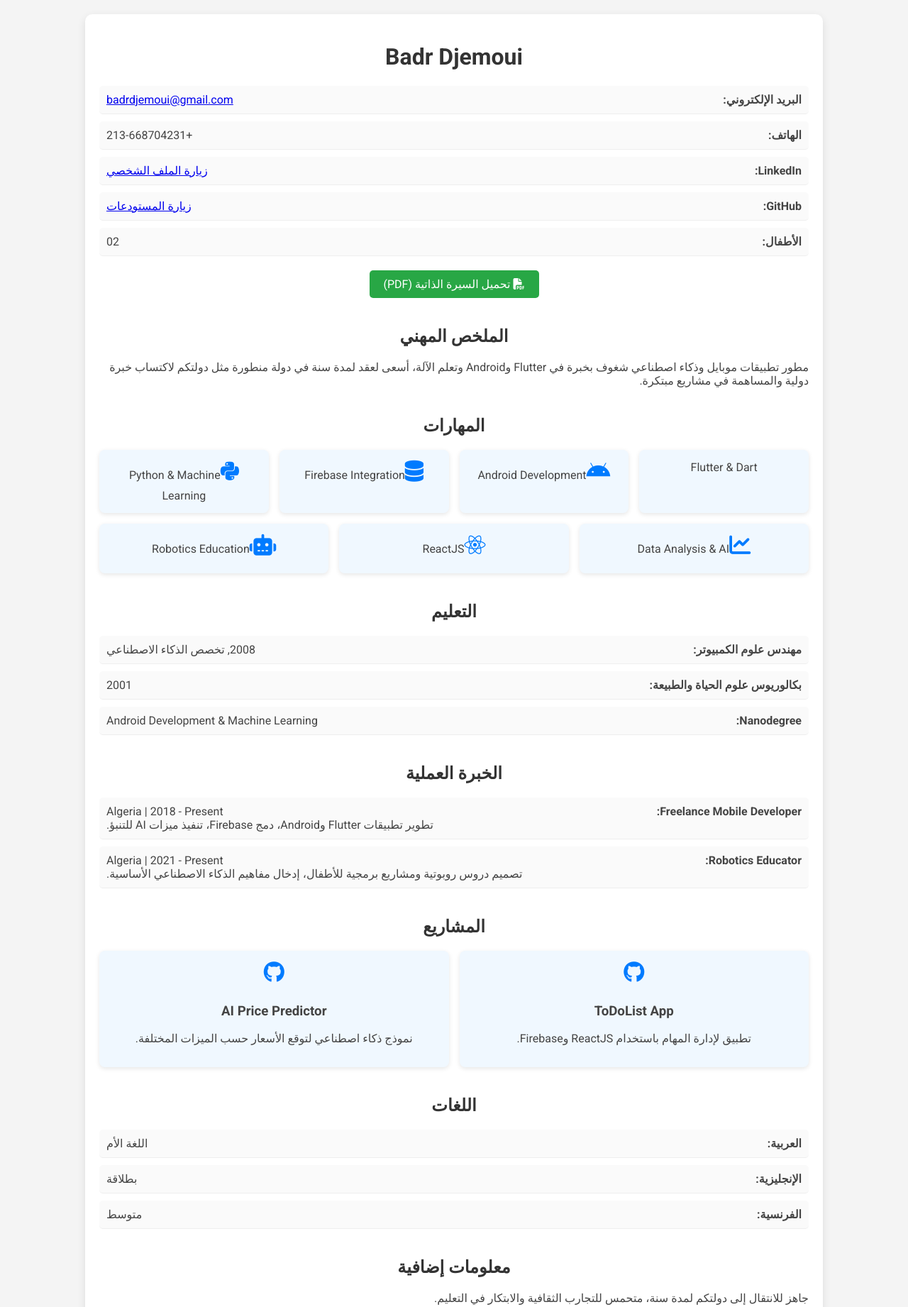
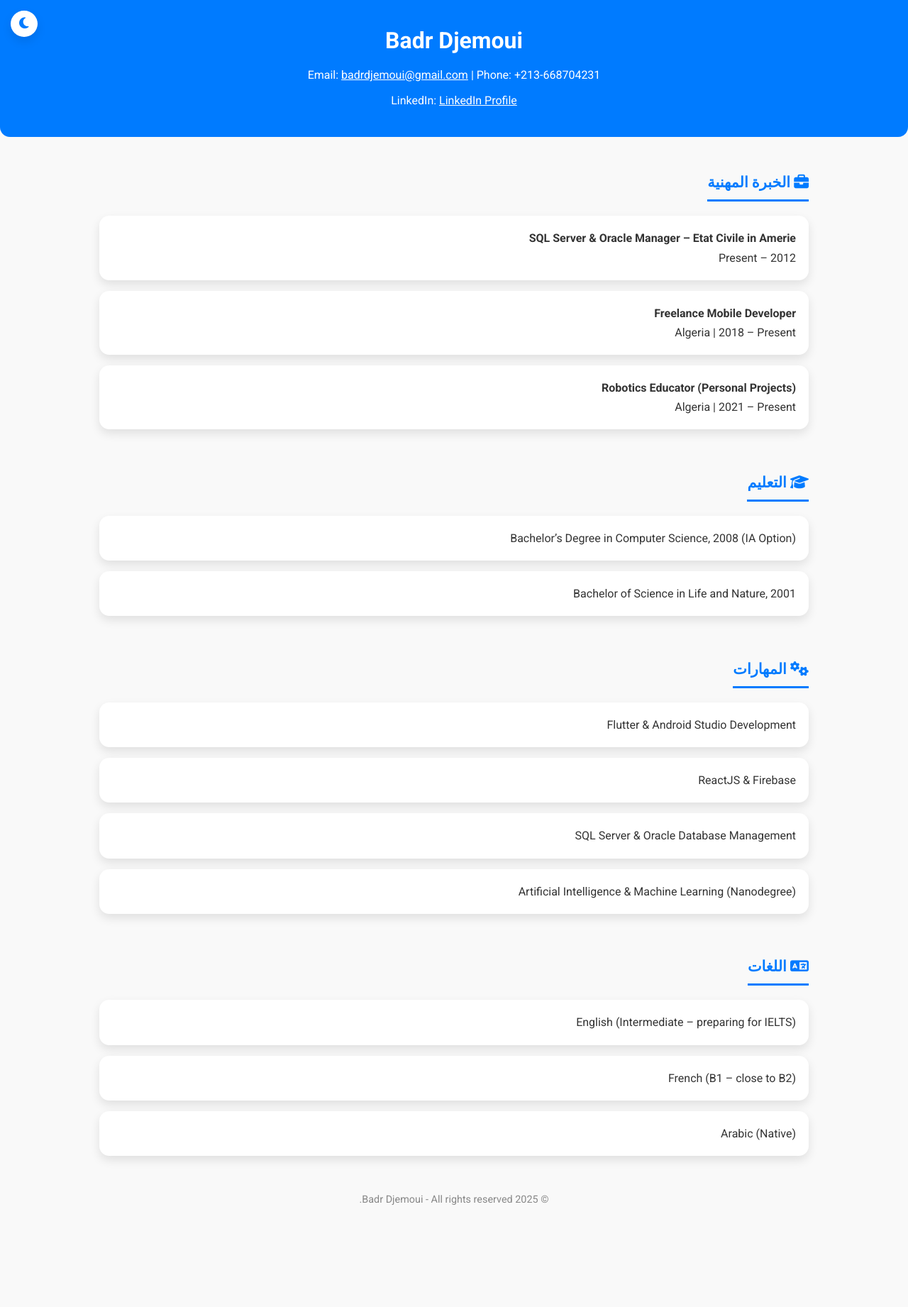
Before and after one commit to badrdjemoui/badrdjemoui.github.io, a plain HTML site: page index.html in a window 1280 px wide. Shown: the top 1842 px of the page at 71% size. After the commit the page ends 1723 px from the top, so only its background shows below. Drawn offline with Linux system fonts and the light colour scheme.

Commit message:
Update index.html

```diff
--- a/index.html
+++ b/index.html
@@ -1,5 +1,5 @@
 <!DOCTYPE html>
-<html lang="ar">
+<html lang="ar" dir="rtl">
 <head>
   <meta charset="UTF-8">
   <meta name="viewport" content="width=device-width, initial-scale=1.0">
@@ -7,221 +7,232 @@
   <link href="https://fonts.googleapis.com/css2?family=Roboto:wght@400;500;700&display=swap" rel="stylesheet">
   <link href="https://cdnjs.cloudflare.com/ajax/libs/font-awesome/6.4.0/css/all.min.css" rel="stylesheet">
   <style>
+    :root {
+      --primary: #007bff;
+      --primary-dark: #0056b3;
+      --bg: #f9f9f9;
+      --text: #333;
+      --card-bg: #fff;
+      --shadow: 0 6px 14px rgba(0,0,0,0.1);
+    }
+
+    body.dark {
+      --primary: #66b3ff;
+      --primary-dark: #3399ff;
+      --bg: #1e1e1e;
+      --text: #e0e0e0;
+      --card-bg: #2c2c2c;
+      --shadow: 0 6px 14px rgba(255,255,255,0.05);
+    }
+
     body {
       font-family: 'Roboto', sans-serif;
       margin: 0;
-            padding: 0;
-            background-color: #f4f4f4;
-            color: #444;
-            direction: rtl;
+      background: var(--bg);
+      color: var(--text);
+      line-height: 1.7;
+      transition: background 0.4s, color 0.4s;
     }
 
-        .container {
-            max-width: 1000px;
-            margin: 20px auto;
-            padding: 20px;
-            background: #fff;
-            border-radius: 10px;
-            box-shadow: 0 4px 12px rgba(0,0,0,0.1);
+    header {
+      text-align: center;
+      padding: 30px 15px;
+      background: var(--primary);
+      color: #fff;
+      border-bottom-left-radius: 14px;
+      border-bottom-right-radius: 14px;
+      position: relative;
     }
 
-        h1, h2 {
-            text-align: center;
-            color: #333;
+    header h1 {
+      margin: 0;
+      font-size: 2rem;
     }
 
-        h2 {
-            margin-top: 40px;
-            margin-bottom: 20px;
+    header p {
+      margin: 8px 0;
     }
 
-        .info-item {
-            display: flex;
-            justify-content: space-between;
-            margin-bottom: 10px;
-            padding: 10px;
-            border-bottom: 1px solid #eee;
-            border-radius: 5px;
-            background: #fafafa;
+    header a {
+      color: #fff;
+      text-decoration: underline;
     }
 
-        .info-item label {
-            font-weight: 700;
-            flex: 1;
+    /* زر Dark/Light Mode */
+    .theme-toggle {
+      position: absolute;
+      top: 15px;
+      left: 15px;
+      background: #fff;
+      color: var(--primary);
+      border: none;
+      padding: 8px 12px;
+      border-radius: 50%;
+      cursor: pointer;
+      font-size: 18px;
+      box-shadow: var(--shadow);
+      transition: transform 0.3s;
     }
 
-        .info-item div {
-            flex: 2;
-            text-align: left;
+    .theme-toggle:hover {
+      transform: rotate(20deg);
     }
 
-        .skills, .projects {
-            display: flex;
-            flex-wrap: wrap;
-            gap: 15px;
-            justify-content: center;
+    main {
+      max-width: 1000px;
+      margin: 30px auto;
+      padding: 0 20px;
+      display: grid;
+      gap: 40px;
     }
 
-        .skill, .project {
-            background: #f0f8ff;
-            border-radius: 8px;
-            padding: 15px;
-            flex: 1 1 200px;
-            text-align: center;
-            box-shadow: 0 2px 6px rgba(0,0,0,0.1);
+    section h2 {
+      color: var(--primary);
+      border-bottom: 3px solid var(--primary);
+      display: inline-block;
+      margin-bottom: 20px;
+      padding-bottom: 6px;
+      font-size: 1.3rem;
     }
 
-        .skill i, .project i {
-            font-size: 30px;
-            color: #007bff;
-            margin-bottom: 10px;
+    ul {
+      list-style: none;
+      padding: 0;
+      margin: 0;
+      display: grid;
+      gap: 15px;
     }
 
-        .links a {
-            display: inline-block;
-            margin: 5px 10px;
-            color: #fff;
-            background: #007bff;
-            padding: 10px 15px;
-            border-radius: 5px;
-            text-decoration: none;
-            transition: 0.3s;
+    li {
+      background: var(--card-bg);
+      padding: 18px;
+      border-radius: 14px;
+      box-shadow: var(--shadow);
+      transition: all 0.3s ease;
     }
 
-        .links a:hover {
-            background: #0056b3;
+    li:hover {
+      background: #e9f3ff;
+      transform: translateY(-4px);
     }
 
+    body.dark li:hover {
+      background: #333d4d;
+    }
+
+    footer {
+      text-align: center;
+      padding: 20px;
+      font-size: 0.9rem;
+      color: #888;
+    }
+
+    /* زر الرجوع للأعلى */
     .back-to-top {
       position: fixed;
       bottom: 20px;
       right: 20px;
-            background-color: #007bff;
+      background: var(--primary);
       color: #fff;
       border: none;
-            padding: 10px 15px;
+      padding: 12px 16px;
       border-radius: 50%;
       cursor: pointer;
-            font-size: 16px;
-            box-shadow: 0 4px 6px rgba(0, 0, 0, 0.2);
+      font-size: 18px;
+      box-shadow: var(--shadow);
+      display: none;
+      transition: background 0.3s;
     }
 
     .back-to-top:hover {
-            background-color: #0056b3;
+      background: var(--primary-dark);
     }
 
-        @media(max-width: 768px) {
-            .info-item {
-                flex-direction: column;
-                align-items: flex-start;
+    @media (max-width: 600px) {
+      header h1 {
+        font-size: 1.6rem;
       }
-
-            .info-item div {
-                text-align: right;
+      li {
+        font-size: 0.95rem;
       }
     }
   </style>
 </head>
 <body>
-    <div class="container">
+
+  <header>
     <h1>Badr Djemoui</h1>
-        <div class="info-item">
-            <label>البريد الإلكتروني:</label>
-            <div><a href="mailto:badrdjemoui@gmail.com">badrdjemoui@gmail.com</a></div>
-        </div>
-        <div class="info-item">
-            <label>الهاتف:</label>
-            <div>+213-668704231</div>
-        </div>
-        <div class="info-item">
-            <label>LinkedIn:</label>
-            <div><a href="https://www.linkedin.com/in/badr-djemoui-10469a14a/" target="_blank">زيارة الملف الشخصي</a></div>
-        </div>
-        <div class="info-item">
-            <label>GitHub:</label>
-            <div><a href="https://github.com/badrdjemoui/" target="_blank">زيارة المستودعات</a></div>
-        </div>
-        <div class="info-item">
-            <label>الأطفال:</label>
-            <div>02</div>
-        </div>
+    <p>Email: <a href="mailto:badrdjemoui@gmail.com">badrdjemoui@gmail.com</a> | Phone: +213-668704231</p>
+    <p>
+      LinkedIn:
+      <a href="https://www.linkedin.com/in/badr-djemoui-10469a14a/" target="_blank">
+        LinkedIn Profile
+      </a>
+    </p>
+    <button class="theme-toggle" id="themeToggle" title="تغيير الوضع">
+      <i class="fas fa-moon"></i>
+    </button>
+  </header>
 
-        <!-- زر تحميل السيرة الذاتية -->
-       <div style="text-align:center; margin:20px 0;">
-    <a href="cv.pdf" download
-       style="background:#28a745; color:#fff; padding:10px 20px; border-radius:5px; text-decoration:none; display:inline-block;">
-        <i class="fas fa-file-pdf"></i> تحميل السيرة الذاتية (PDF)
-    </a>
-</div>
+  <main>
+    <section>
+      <h2><i class="fas fa-briefcase"></i> الخبرة المهنية</h2>
+      <ul>
+        <li><strong>SQL Server & Oracle Manager – Etat Civile in Amerie</strong><br>2012 – Present</li>
+        <li><strong>Freelance Mobile Developer</strong><br>Algeria | 2018 – Present</li>
+        <li><strong>Robotics Educator (Personal Projects)</strong><br>Algeria | 2021 – Present</li>
+      </ul>
+    </section>
 
+    <section>
+      <h2><i class="fas fa-graduation-cap"></i> التعليم</h2>
+      <ul>
+        <li>Bachelor’s Degree in Computer Science, 2008 (IA Option)</li>
+        <li>Bachelor of Science in Life and Nature, 2001</li>
+      </ul>
+    </section>
 
-        <h2>الملخص المهني</h2>
-        <p>مطور تطبيقات موبايل وذكاء اصطناعي شغوف بخبرة في Flutter وAndroid وتعلم الآلة، أسعى لعقد لمدة سنة في دولة منطورة مثل دولتكم لاكتساب خبرة دولية والمساهمة في مشاريع مبتكرة.</p>
+    <section>
+      <h2><i class="fas fa-cogs"></i> المهارات</h2>
+      <ul>
+        <li>Flutter & Android Studio Development</li>
+        <li>ReactJS & Firebase</li>
+        <li>SQL Server & Oracle Database Management</li>
+        <li>Artificial Intelligence & Machine Learning (Nanodegree)</li>
+      </ul>
+    </section>
 
-        <h2>المهارات</h2>
-        <div class="skills">
-            <div class="skill"><i class="fab fa-flutter"></i>Flutter & Dart</div>
-            <div class="skill"><i class="fab fa-android"></i>Android Development</div>
-            <div class="skill"><i class="fas fa-database"></i>Firebase Integration</div>
-            <div class="skill"><i class="fab fa-python"></i>Python & Machine Learning</div>
-            <div class="skill"><i class="fas fa-chart-line"></i>Data Analysis & AI</div>
-            <div class="skill"><i class="fab fa-react"></i>ReactJS</div>
-            <div class="skill"><i class="fas fa-robot"></i>Robotics Education</div>
-        </div>
+    <section>
+      <h2><i class="fas fa-language"></i> اللغات</h2>
+      <ul>
+        <li>English (Intermediate – preparing for IELTS)</li>
+        <li>French (B1 – close to B2)</li>
+        <li>Arabic (Native)</li>
+      </ul>
+    </section>
+  </main>
 
-        <h2>التعليم</h2>
-        <div class="info-item"><label>مهندس علوم الكمبيوتر:</label><div>2008, تخصص الذكاء الاصطناعي</div></div>
-        <div class="info-item"><label>بكالوريوس علوم الحياة والطبيعة:</label><div>2001</div></div>
-        <div class="info-item"><label>Nanodegree:</label><div>Android Development & Machine Learning</div></div>
-
-        <h2>الخبرة العملية</h2>
-        <div class="info-item">
-            <label>Freelance Mobile Developer:</label>
-            <div>Algeria | 2018 - Present<br>
-            تطوير تطبيقات Flutter وAndroid، دمج Firebase، تنفيذ ميزات AI للتنبؤ.</div>
-        </div>
-        <div class="info-item">
-            <label>Robotics Educator:</label>
-            <div>Algeria | 2021 - Present<br>
-            تصميم دروس روبوتية ومشاريع برمجية للأطفال، إدخال مفاهيم الذكاء الاصطناعي الأساسية.</div>
-        </div>
-
-        <h2>المشاريع</h2>
-        <div class="projects">
-            <div class="project">
-                <i class="fab fa-github"></i>
-                <h3>ToDoList App</h3>
-                <p>تطبيق لإدارة المهام باستخدام ReactJS وFirebase.</p>
-            </div>
-            <div class="project">
-                <i class="fab fa-github"></i>
-                <h3>AI Price Predictor</h3>
-                <p>نموذج ذكاء اصطناعي لتوقع الأسعار حسب الميزات المختلفة.</p>
-            </div>
-        </div>
-
-        <h2>اللغات</h2>
-        <div class="info-item"><label>العربية:</label><div>اللغة الأم</div></div>
-        <div class="info-item"><label>الإنجليزية:</label><div>بطلاقة</div></div>
-        <div class="info-item"><label>الفرنسية:</label><div>متوسط</div></div>
-
-        <h2>معلومات إضافية</h2>
-        <p>جاهز للانتقال إلى دولتكم لمدة سنة، متحمس للتجارب الثقافية والابتكار في التعليم.</p>
-
-        <div class="links" style="text-align:center; margin-top:20px;">
-            <a href="https://www.linkedin.com/in/badr-djemoui-10469a14a/" target="_blank"><i class="fab fa-linkedin"></i> LinkedIn</a>
-            <a href="https://github.com/badrdjemoui/" target="_blank"><i class="fab fa-github"></i> GitHub</a>
-            <a href="mailto:badrdjemoui@gmail.com"><i class="fas fa-envelope"></i> Email</a>
-        </div>
-    </div>
+  <footer>
+    © 2025 Badr Djemoui - All rights reserved.
+  </footer>
 
   <button class="back-to-top" onclick="window.scrollTo({top:0, behavior:'smooth'});">↑</button>
 
   <script>
+    // زر الرجوع للأعلى
     window.addEventListener('scroll', function() {
       let button = document.querySelector('.back-to-top');
       button.style.display = window.scrollY > 300 ? 'block' : 'none';
     });
+
+    // Dark/Light Mode Toggle
+    const toggleBtn = document.getElementById('themeToggle');
+    toggleBtn.addEventListener('click', () => {
+      document.body.classList.toggle('dark');
+      toggleBtn.innerHTML = document.body.classList.contains('dark')
+        ? '<i class="fas fa-sun"></i>'
+        : '<i class="fas fa-moon"></i>';
+    });
   </script>
 </body>
 </html>
```
Lines whose indentation alone changed are shown as unchanged.
